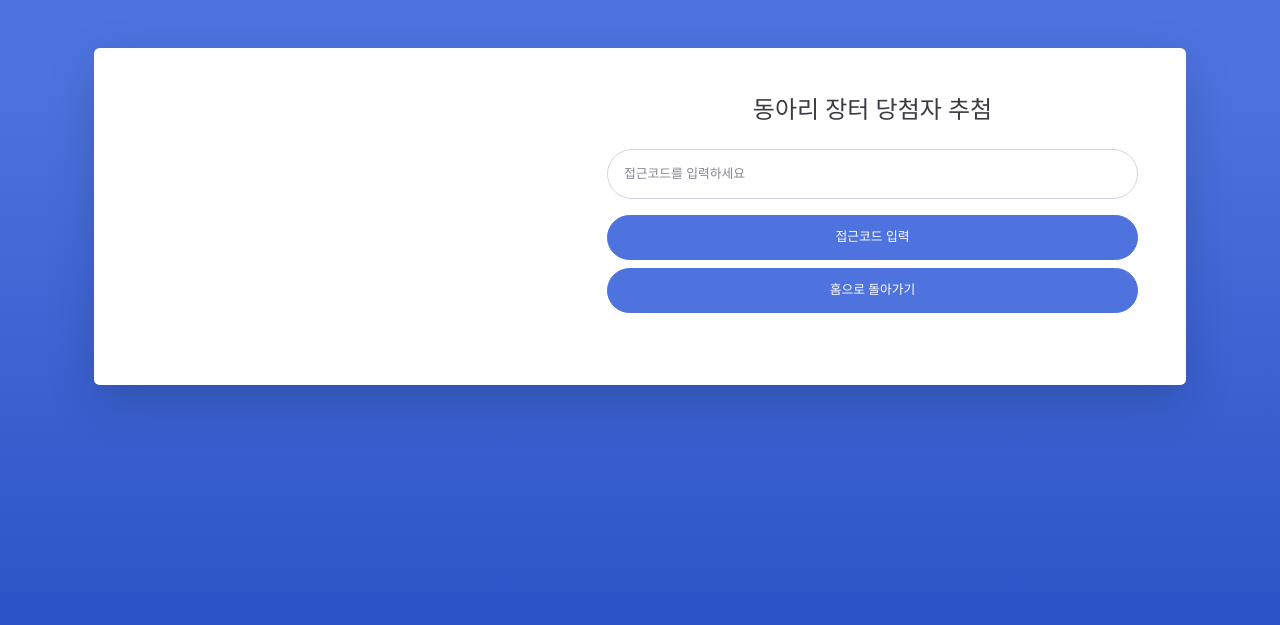
After one commit to rubinstory/auction, a Django app: page /lot in a window 1280 px wide. The commit adds this page. Shown: the top 625 px of the page. Run offline with Django 3.2, Linux system fonts and the light colour scheme; some libraries are stand-ins or nearby versions.

Commit message:
lottery added

```diff
--- a/web/auction/templates/base.html
+++ b/web/auction/templates/base.html
@@ -79,6 +79,12 @@
                 <a class="nav-link" href="{% url 'etc_list' %}">
                     <i class="fas fa-tools"></i>
                     <span>기타</span></a>
+            </li>
+
+            <li class="nav-item">
+                <a class="nav-link" href="{% url 'lot' %}">
+                    <i class="fas fa-bullseye"></i>
+                    <span>추첨</span></a>
             </li>
 
             <!-- Divider -->
--- /dev/null
+++ b/web/auction/templates/lot.html
@@ -0,0 +1,80 @@
+{% load static %}
+{%load humanize %}
+<!DOCTYPE html>
+<html lang="en">
+
+<head>
+
+    <meta charset="utf-8">
+    <meta http-equiv="X-UA-Compatible" content="IE=edge">
+    <meta name="viewport" content="width=device-width, initial-scale=1, shrink-to-fit=no">
+    <meta name="description" content="">
+    <meta name="author" content="">
+
+    <title>Fumars & WhiteCom</title>
+
+    <!-- Custom fonts for this template-->
+    <link href="{% static 'vendor/fontawesome-free/css/all.min.css' %}" rel="stylesheet" type="text/css">
+    <link
+        href="https://fonts.googleapis.com/css?family=Nunito:200,200i,300,300i,400,400i,600,600i,700,700i,800,800i,900,900i"
+        rel="stylesheet">
+
+    <!-- Custom styles for this template-->
+    <link href="{% static 'css/sb-admin-2.min.css' %}" rel="stylesheet">
+
+</head>
+
+<body class="bg-gradient-primary">
+
+    <div class="container">
+
+        <div class="card o-hidden border-0 shadow-lg my-5">
+            <div class="card-body p-0">
+                <!-- Nested Row within Card Body -->
+                <div class="row">
+                    <div class="col-lg-5 d-none d-lg-block">
+                        <!-- 사진 -->
+                    </div>
+                    <div class="col-lg-7">
+                        <div class="p-5">
+                            <div class="text-center">
+                                <h1 class="h4 text-gray-900 mb-4">동아리 장터 당첨자 추첨</h1>
+                            </div>
+                            <form class="user" action="{% url 'lot' %}" method="POST">
+                                {% csrf_token %}
+                                <div class="form-group">
+                                    <input type="text" class="form-control form-control-user" name="access_id"
+                                        placeholder="접근코드를 입력하세요">
+                                </div>
+                                <input type="submit" class="btn btn-primary btn-user btn-block" value="접근코드 입력">
+                                <a href="/" class="btn btn-primary btn-user btn-block">
+                                    홈으로 돌아가기
+                                </a>
+                            </form>
+                            <br>
+                            {% for message in messages %}
+                                    <div class="text-center" style="color:red;">
+                                    <h1 class="small">{{ message }}</h1>
+                                    </div>
+                            {% endfor %}
+                        </div>
+                    </div>
+                </div>
+            </div>
+        </div>
+
+    </div>
+
+    <!-- Bootstrap core JavaScript-->
+    <script src="{% static 'vendor/jquery/jquery.min.js' %}"></script>
+    <script src="{% static 'vendor/bootstrap/js/bootstrap.bundle.min.js' %}"></script>
+
+    <!-- Core plugin JavaScript-->
+    <script src="{% static 'vendor/jquery-easing/jquery.easing.min.js' %}"></script>
+
+    <!-- Custom scripts for all pages-->
+    <script src="{% static 'js/sb-admin-2.min.js' %}"></script>
+
+</body>
+
+</html>
--- a/web/auction/views.py
+++ b/web/auction/views.py
@@ -1,6 +1,43 @@
 from django.shortcuts import render, get_object_or_404, redirect
 from .models import Book, Person, BoardGame, Furniture, ETC, OPTION_DICT
 from django.contrib import messages
+import random
+
+access_id = "1"
+
+def get_lot_winner():
+	winner_list = []
+	for book in Book.objects.all():
+		people_num = book.people.count()
+		people_list = list(book.people.all())
+		book_num = book.quantity
+		if people_num == 0:
+			pass
+		elif people_num < book.quantity:
+			for i in people_num:
+				winner_list.append([people_list[i], book])
+		else:
+			lot_list = random.sample(people_list, book_num)
+			for person in lot_list:
+				winner_list.append([person, book])
+	return winner_list
+
+
+def lot(request):
+	if request.method == "POST":
+		access_id_get = str(request.POST.get("access_id"))
+		if access_id_get == access_id:
+			winner_list = get_lot_winner()
+			return render(request, 'lotWinner.html', {
+										 'winner_list':winner_list,
+										})
+
+		else:
+			messages.error(request, '접근번호가 틀렸습니다.')
+			return render(request, 'lot.html')
+
+	else:
+		return render(request, 'lot.html')
 
 def home(request):
 	price_sum = 0
--- a/web/web/urls.py
+++ b/web/web/urls.py
@@ -23,6 +23,9 @@ import auction.views
 urlpatterns = [
     path('admin/', admin.site.urls),
     path('', auction.views.home, name = 'home'),
+    path('lot', auction.views.lot, name = 'lot'),
+    path('lotWinner', auction.views.lot, name = 'lot_winner'),
+
     path('bookList', auction.views.book_list, name = 'book_list'),
     path('book/<int:book_id>', auction.views.book, name = 'book'),
     path('registerBook', auction.views.register_book, name = 'register_book'),
```
Also changed, not shown: web/auction/templates/lotWinner.html (added, +40 -0 lines), web/db.sqlite3.
